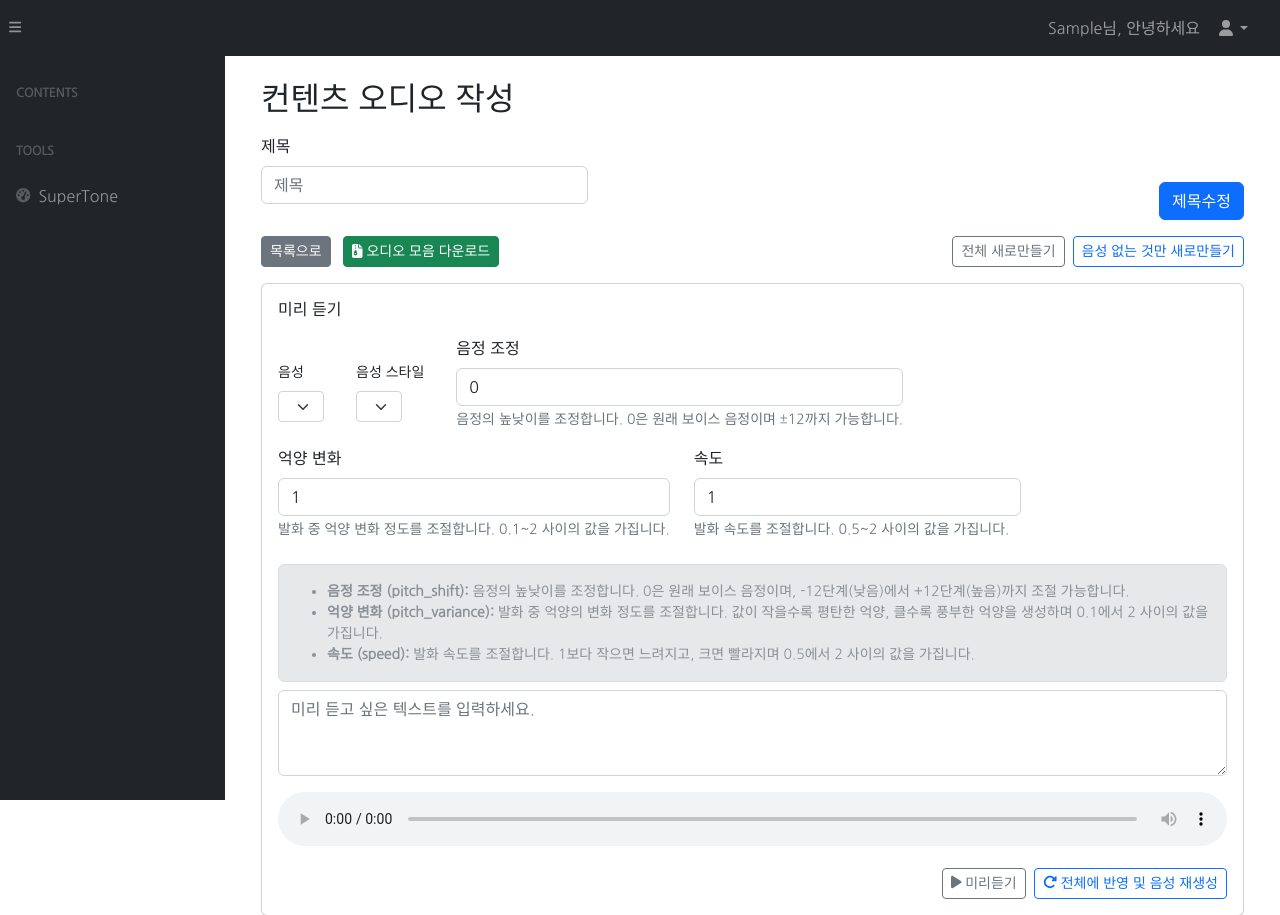
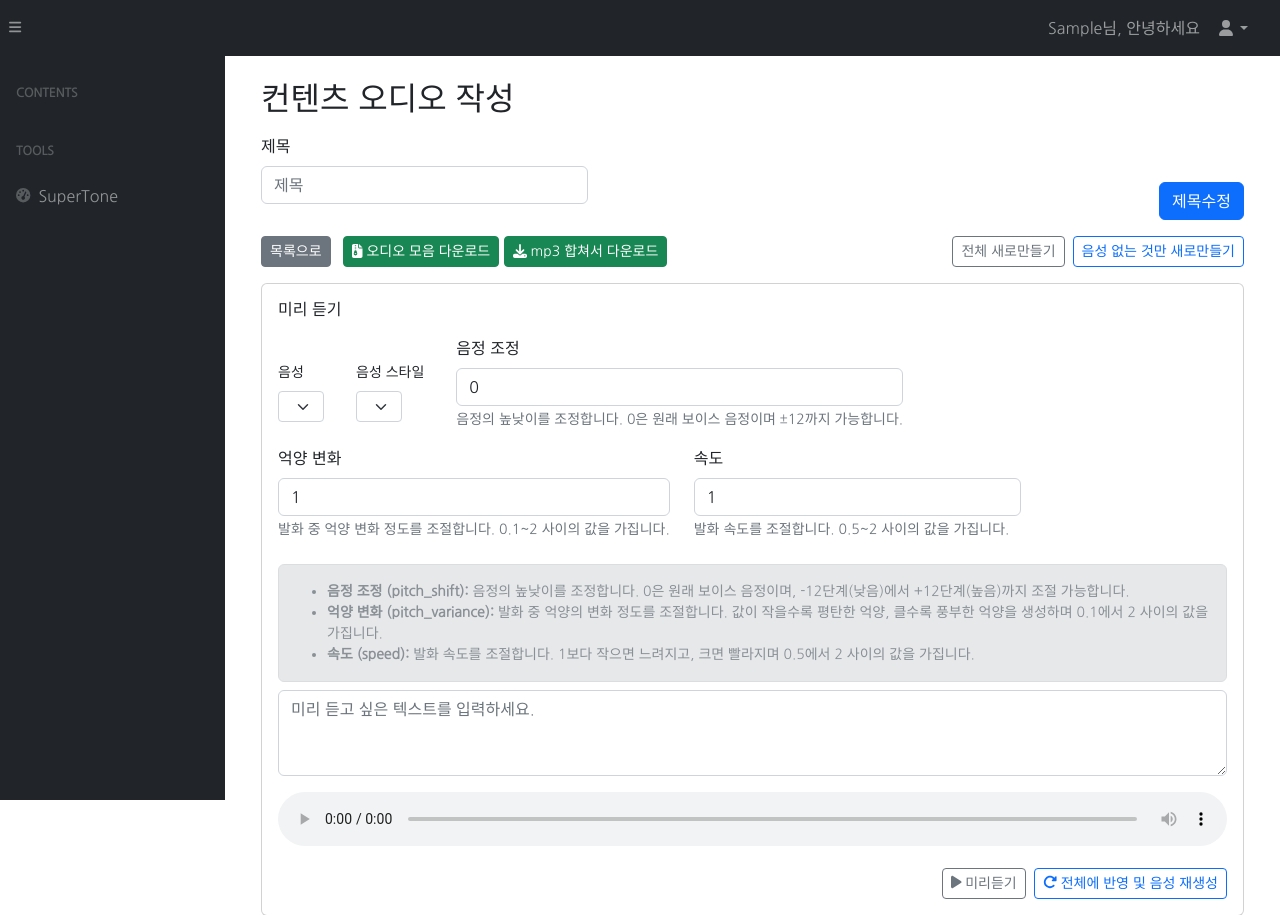
Before and after one commit to mk4236/supertale, a Django app: template templates/supertone/update.html in a window 1280 px wide. Shown: the top 915 px of the page. Run offline with Django 5.2, Linux system fonts and the light colour scheme; the template is opened without the code that fills it: values that come from a table or form of the project are taken from there, others are empty; the visitor is signed in with stand-in values (Sample User, id 1); some libraries are stand-ins or nearby versions.

Commit message:
mp3 합쳐서 다운로드

```diff
--- a/templates/supertone/list.html
+++ b/templates/supertone/list.html
@@ -32,7 +32,7 @@
     </thead>
     <tbody>
       {% for post in object_list %}
-      <tr>
+      <tr onclick="window.location.href='{% url 'supertone_update' post.pk %}'" style="cursor: pointer;">
         <td><a href="{% url 'supertone_update' post.pk %}" class="text-dark text-decoration-none">{{ post.title }}</a></td>
         <td>{{ post.created_at|date:"Y-m-d H:i" }}</td>
         <td>{{ post.created_by.first_name }}</td>
--- a/templates/supertone/update.html
+++ b/templates/supertone/update.html
@@ -29,10 +29,11 @@
         <a href="{% url 'supertone_download_zip' form.instance.pk %}" class="btn btn-success ms-2 btn-sm">
           <i class="fas fa-file-archive"></i> 오디오 모음 다운로드
         </a>
-        {% comment %} <a href="{% url 'supertone_merge_audio' form.instance.pk %}"
-          class="btn btn-success">
+        <a href="{% url 'supertone_merge_audio' form.instance.pk %}"
+          class="btn btn-success btn-sm">
+          <i class="fas fa-download"></i>
           mp3 합쳐서 다운로드
-        </a> {% endcomment %}
+        </a>
       </div>
 
       <div class="d-flex justify-content-between">
```
Also changed, not shown: 1 other file.
